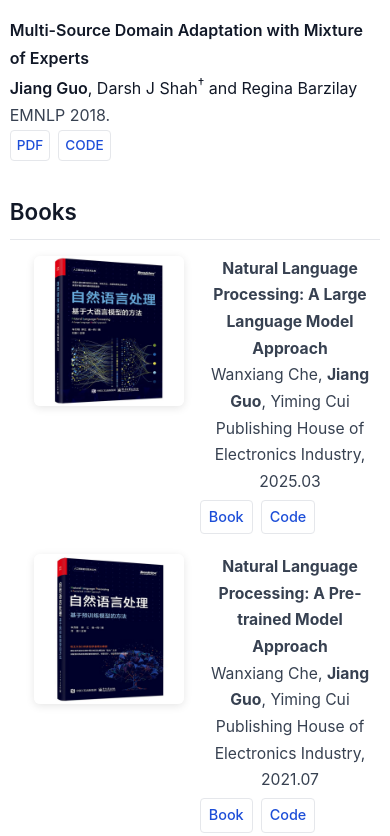
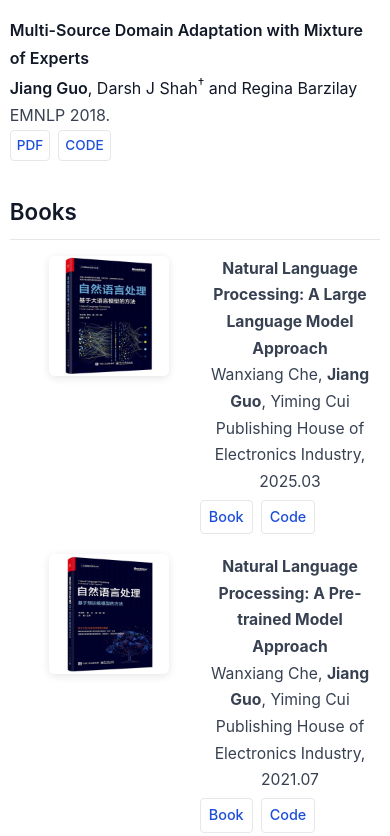
Before and after one commit to jiangfeng1124/jiangfeng1124.github.io, a plain HTML site: page index.html in a window 390 px wide. Shown: the part 3202-4038 px from the top of the page. Drawn offline with Linux system fonts and the light colour scheme.

Commit message:
mobile adaptability

```diff
--- a/index.html
+++ b/index.html
@@ -105,7 +105,7 @@
     }
 
     .book-grid { display:grid; grid-template-columns: 150px 1fr; gap:16px; align-items:start; margin-bottom:20px; }
-    .book-cover { width:150px; height:auto; border-radius:6px; box-shadow: 0 2px 8px rgba(0,0,0,0.1); }
+    .book-cover { width:120px; height:auto; border-radius:6px; box-shadow: 0 2px 8px rgba(0,0,0,0.1); }
     .book-info { flex:1; }
 
     footer { border-top: 1px solid var(--rule); padding: 16px 0 36px; margin-top: 24px; color: var(--muted); font-size: 0.95rem; }
```
